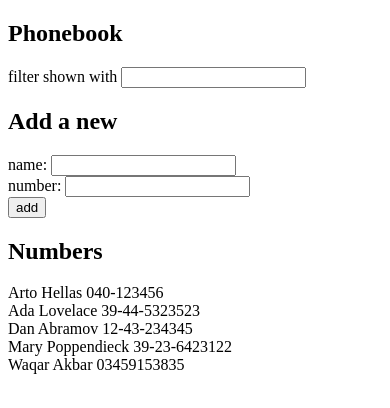
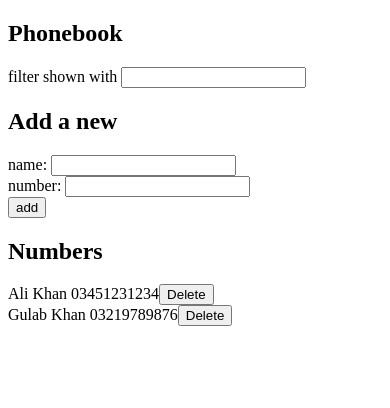
Before and after one commit to waqarakbar/fs2020, a React (Create React App) app in the folder part2/phonebook/: page / in a window 390 px wide. Shown: the top 408 px of the page. Built offline with nearby package versions, Linux system fonts and the light colour scheme; data requests are answered from the project's data file.

Commit message:
2.17: Phonebook step9

```diff
--- a/part2/phonebook/db.json
+++ b/part2/phonebook/db.json
@@ -1,29 +1,14 @@
 {
   "persons": [
     {
-      "name": "Arto Hellas",
-      "number": "040-123456",
+      "name": "Ali Khan",
+      "number": "03451231234",
       "id": 1
     },
     {
-      "name": "Ada Lovelace",
-      "number": "39-44-5323523",
-      "id": 2
-    },
-    {
-      "name": "Dan Abramov",
-      "number": "12-43-234345",
+      "name": "Gulab Khan",
+      "number": "03219789876",
       "id": 3
-    },
-    {
-      "name": "Mary Poppendieck",
-      "number": "39-23-6423122",
-      "id": 4
-    },
-    {
-      "name": "Waqar Akbar",
-      "number": "03459153835",
-      "id": 5
     }
   ]
 }
--- a/part2/phonebook/src/App.js
+++ b/part2/phonebook/src/App.js
@@ -4,6 +4,8 @@ import PersonForm from './components/PersonForm'
 import Filter from './components/Filter'
 import axios from 'axios'
 import personService from './services/persons'
+
+import Person from './components/Person'
 
 
 const App = () => {
@@ -68,6 +70,21 @@ const App = () => {
 
   }
 
+  const deletePerson = (id) => {
+    const thisPerson = persons.find(p => p.id === id)
+    // console.log(thisPerson)
+
+    if(window.confirm(`Delete ${thisPerson.name}?`)){
+      personService
+      .deletePerson(id)
+      .then(res => {
+        setPersons(persons.filter(p => p.id !== id))
+      })
+    }
+
+
+	}
+
   // console.log(persons)
   const filteredPersons = (search.length > 0) ? persons.filter(person => person.name.toLowerCase().includes(search.toLowerCase())) : persons
 
@@ -80,7 +97,8 @@ const App = () => {
       <PersonForm handleSubmit={handleSubmit} newName={newName} handleNameChange={handleNameChange} newNumber={newNumber} handleNumberChange={handleNumberChange} />
 
       <h2>Numbers</h2>
-      <Persons persons={filteredPersons} />
+      <Persons persons={filteredPersons} deletePerson={deletePerson} />
+
     </div>
   )
 }
--- a/part2/phonebook/src/components/Person.js
+++ b/part2/phonebook/src/components/Person.js
@@ -1,11 +1,14 @@
 import React from 'react';
 
-const Person = ({person}) => {
+const Person = ({person, deletePerson}) => {
 
 	// console.log('person->', person)
 
 	return (
-		<div>{person.name} {person.number}</div>
+		<div>
+			{person.name} {person.number}
+			<button onClick={() => deletePerson(person.id)}>Delete</button>
+		</div>
 	)
 }
 
--- a/part2/phonebook/src/components/Persons.js
+++ b/part2/phonebook/src/components/Persons.js
@@ -1,13 +1,13 @@
-import React from 'react';
+import React from 'react'
 import Person from './Person'
 
-const Persons = ({persons}) => {
+const Persons = ({persons, deletePerson}) => {
 
 	// console.log('person->', person)
 
 	return (
 		<div>
-			{persons.map((person, i) => <Person key={person.name} person={person} />)}
+			{persons.map((person, i) => <Person key={person.name} person={person} deletePerson={deletePerson} />)}
 		</div>
 	)
 }
--- a/part2/phonebook/src/services/persons.js
+++ b/part2/phonebook/src/services/persons.js
@@ -16,4 +16,9 @@ const update = (id, updateObject) => {
 	return request.then(res => res.data)
 }
 
-export default {getAll, create, update}
+const deletePerson = (id) => {
+	const request = axios.delete(`${baseUrl}/${id}`)
+	return request.then(res => res)
+}
+
+export default {getAll, create, update, deletePerson}
```
